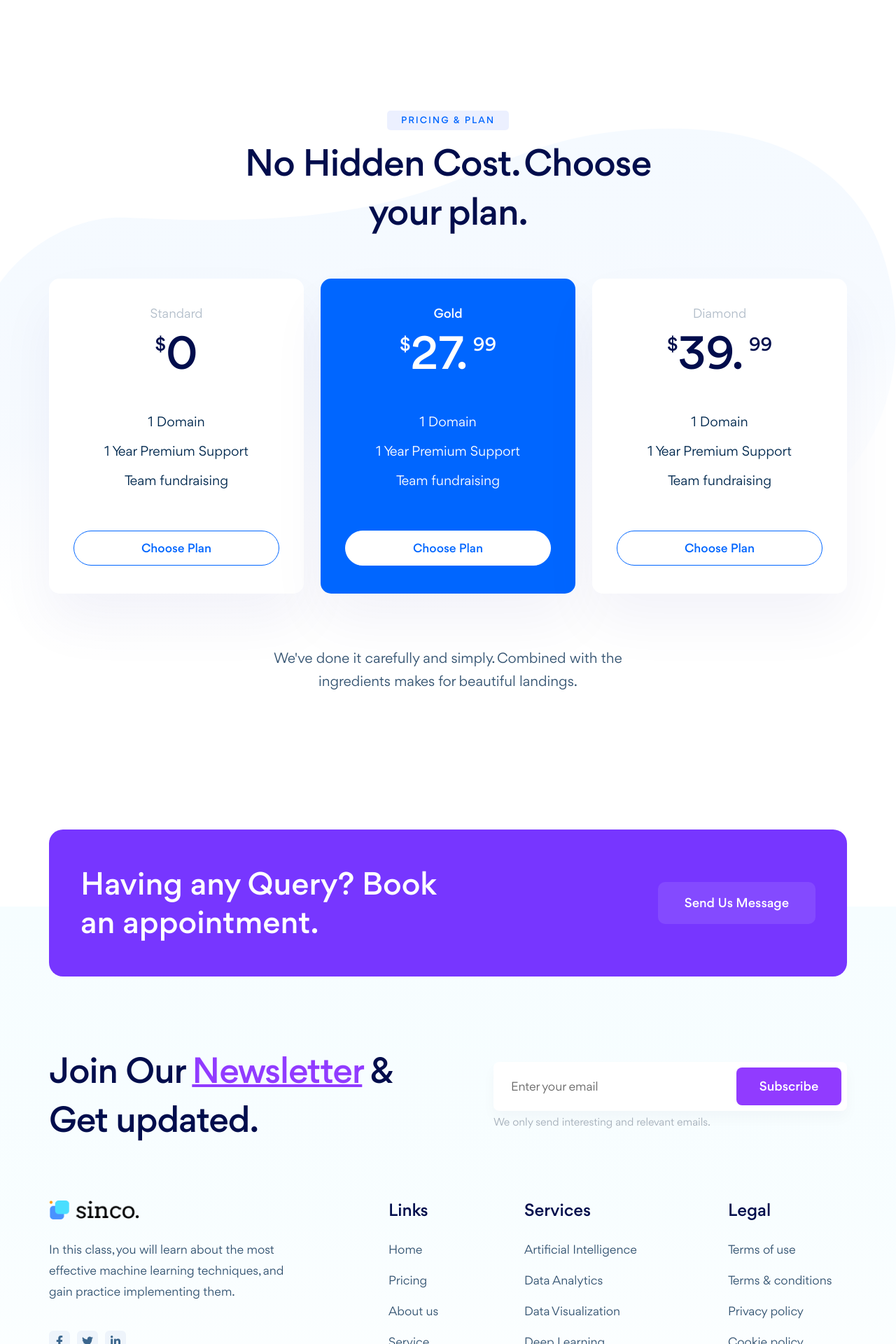
After one commit to ShoaibShoukat2/AiSolutions, a Django app: page /pricing/ in a window 1280 px wide. The commit adds this page. Shown: the part 1754-3674 px from the top of the page at 70% size. Run offline with Django 5.2, Linux system fonts and the light colour scheme; some libraries are stand-ins or nearby versions.

Commit message:
add pricing page

```diff
--- /dev/null
+++ b/app/templates/pricing.html
@@ -0,0 +1,497 @@
+<!DOCTYPE html>
+{% load static %}
+<html lang="en">
+	<head>
+		<meta charset="UTF-8">
+		<meta name="keywords" content="Data Science, Analytics, Data, sass, software company">
+		<meta name="description" content="Sinco - Data Science & Analytics HTML5 Template is designed especially for the agency, multipurpose and business and those who offer business-related services.">
+      	<meta property="og:site_name" content="Sinco">
+      	<meta property="og:url" content="https://heloshape.com/">
+      	<meta property="og:type" content="website">
+      	<meta property="og:title" content="Sinco - Data Science & Analytics HTML5 Template">
+		<meta name='og:image' content='images/assets/ogg.png'>
+		<!-- For IE -->
+		<meta http-equiv="X-UA-Compatible" content="IE=edge">
+		<!-- For Resposive Device -->
+		<meta name="viewport" content="width=device-width, initial-scale=1.0">
+		<!-- For Window Tab Color -->
+		<!-- Chrome, Firefox OS and Opera -->
+		<meta name="theme-color" content="#913BFF">
+		<!-- Windows Phone -->
+		<meta name="msapplication-navbutton-color" content="#913BFF">
+		<!-- iOS Safari -->
+		<meta name="apple-mobile-web-app-status-bar-style" content="#913BFF">
+		<title>Sinco - Data Science & Analytics HTML5 Template</title>
+		<!-- Favicon -->
+		<link rel="icon" type="image/png" sizes="56x56" href="{% static 'images/fav-icon/icon.png' %}">
+		<!-- Main style sheet -->
+		<link rel="stylesheet" type="text/css" href="{% static 'css/style.css' %}" media="all">
+		<!-- responsive style sheet -->
+		<link rel="stylesheet" type="text/css" href="{% static 'css/responsive.css' %}" media="all">
+
+		<!-- Fix Internet Explorer ______________________________________-->
+		<!--[if lt IE 9]>
+			<script src="http://html5shiv.googlecode.com/svn/trunk/html5.js"></script>
+			<script src="vendor/html5shiv.js"></script>
+			<script src="vendor/respond.js"></script>
+		<![endif]-->
+	</head>
+
+	<body>
+		<div class="main-page-wrapper">
+			<!-- ===================================================
+				Loading Transition
+			==================================================== -->
+			<section>
+				<div id="preloader">
+					<div id="ctn-preloader" class="ctn-preloader">
+						<div class="animation-preloader">
+							<div class="icon"><img src="{% static 'images/logo/preloader.jpg' %}" alt="" class="m-auto d-block" width="38"></div>
+							<div class="txt-loading mt-2">
+								<span data-text-preloader="E" class="letters-loading">
+									E
+								</span>
+								<span data-text-preloader="L" class="letters-loading">
+									L
+								</span>
+								<span data-text-preloader="E" class="letters-loading">
+									E
+								</span>
+								<span data-text-preloader="C" class="letters-loading">
+									C
+								</span>
+								<span data-text-preloader="T" class="letters-loading">
+									T
+								</span>
+								<span data-text-preloader="O" class="letters-loading">
+									O
+								</span>
+								<span data-text-preloader="R" class="letters-loading">
+									R
+								</span>
+							</div>
+						</div>
+					</div>
+				</div>
+			</section>
+
+
+			<!--
+			=============================================
+				Search
+			==============================================
+			-->
+			<div class="offcanvas offcanvas-top theme-search-form bg-three justify-content-center" tabindex="-1" id="offcanvasTop">
+				<button type="button" class="close-btn tran3s" data-bs-dismiss="offcanvas" aria-label="Close"><i class="bi bi-x-lg"></i></button>
+				<div class="form-wrapper">
+					<form action="#">
+						<input type="text" placeholder="Search Keyword....">
+					</form>
+				</div> <!-- /.form-wrapper -->
+			</div>
+
+
+			<!--
+			=============================================
+				Theme Main Menu
+			==============================================
+			-->
+			<header class="theme-main-menu sticky-menu theme-menu-four">
+				<div class="inner-content">
+					<div class="d-flex align-items-center">
+						<div class="logo order-lg-0"><a href="index.html" class="d-block"><img src="images/logo/logo_03.png" alt="" width="90"></a></div>
+
+						<div class="right-widget d-flex align-items-center ms-auto order-lg-3">
+							<!-- <div class="call-button d-none d-xl-block me-5">Call us <a href="#">(+880) 321 782 110</a></div> -->
+							<button class="menu-search-btn tran3s" type="button" data-bs-toggle="offcanvas" data-bs-target="#offcanvasTop" aria-controls="offcanvasTop"><i class="bi bi-search"></i></button>
+							<a href="contact-us.html" class="send-msg-btn tran3s d-none d-lg-block">Send us Message</a>
+						</div> <!-- /.right-widget -->
+
+						<nav class="navbar navbar-expand-lg order-lg-2">
+							<button class="navbar-toggler d-block d-lg-none" type="button" data-bs-toggle="collapse" data-bs-target="#navbarNav" aria-controls="navbarNav" aria-expanded="false" aria-label="Toggle navigation">
+						    	<span></span>
+						 	</button>
+						    <div class="collapse navbar-collapse" id="navbarNav">
+						    	<ul class="navbar-nav">
+						    		<li class="d-block d-lg-none"><div class="logo"><a href="index.html"><img src="images/logo/logo_01.png" alt="" width="130"></a></div></li>
+							        <li class="nav-item dropdown">
+							        	<a class="nav-link" href="/" aria-expanded="false">Home</a>
+
+						            </li>
+									<li class="nav-item">
+							        	<a class="nav-link" href="/aboutus" role="button">About us</a>
+						            </li>
+						            <li class="nav-item active dropdown">
+							        	<a class="nav-link dropdown-toggle" href="/pricing"  aria-expanded="false">Pricing</a>
+
+						            </li>
+
+						            <li class="nav-item">
+							        	<a class="nav-link" href="contact-us.html" role="button">Contact</a>
+						            </li>
+						    	</ul>
+						    	<!-- Mobile Content -->
+						    	<div class="mobile-content d-block d-lg-none">
+						    		<div class="d-flex flex-column align-items-center justify-content-center mt-70">
+						    			<a href="contact-us.html" class="send-msg-btn tran3s mb-10">Send us Message</a>
+						    			<div class="call-button">Call us <a href="#">(+880) 321 782 110</a></div>
+						    		</div>
+						    	</div> <!-- /.mobile-content -->
+						    </div>
+						</nav>
+					</div>
+				</div> <!-- /.inner-content -->
+			</header> <!-- /.theme-main-menu -->
+
+
+
+			<!--
+			=============================================
+				Theme Inner Banner
+			==============================================
+			-->
+			<div class="theme-inner-banner">
+				<div class="container">
+					<h2 class="intro-title text-center">Our Pricing</h2>
+					<ul class="page-breadcrumb style-none d-flex justify-content-center">
+						<li><a href="index.html">Home</a></li>
+						<li class="current-page">Pricing</li>
+					</ul>
+				</div>
+				<img src="{% static 'images/shape/shape_38.svg' %}" alt="" class="shapes shape-one">
+				<img src="{% static 'images/shape/shape_39.svg' %}" alt="" class="shapes shape-two">
+			</div> <!-- /.theme-inner-banner -->
+
+
+
+
+			<!--
+			=====================================================
+				Pricing Section One
+			=====================================================
+			-->
+			<div class="pricing-section-one mt-130 lg-mt-110">
+				<div class="container" data-aos="fade-up">
+					<div class="row">
+						<div class="col-xxl-7 col-xl-8 col-lg-7 col-md-9 m-auto">
+							<div class="title-style-one text-center">
+								<h2 class="main-title">Solo, Agency or Team? We’ve got you Covered</h2>
+							</div> <!-- /.title-style-one -->
+						</div>
+					</div>
+
+					<ul class="nav nav-tabs justify-content-center pricing-nav-one" role="tablist">
+				  		<li class="nav-item" role="presentation">
+				  			<button class="nav-link active" data-bs-toggle="tab" data-bs-target="#month" type="button" role="tab">Monthly</button>
+				  		</li>
+				  		<li class="nav-item" role="presentation">
+				  			<button class="nav-link" data-bs-toggle="tab" data-bs-target="#year" type="button" role="tab">Yearly</button>
+				  		</li>
+					</ul>
+				</div> <!-- /.container -->
+
+				<div class="pricing-table-area-one" data-aos="fade-up" data-aos-delay="100">
+					<div class="container">
+						<div class="tab-content">
+							<div class="tab-pane active show" id="month">
+						  		<div class="row gx-xxl-5">
+									<div class="col-md-6">
+										<div class="pr-table-wrapper active md-mb-30">
+											<div class="pack-name">Business</div>
+											<div class="pack-details">For individuals and teams. Get <span>1 year <br> premium market access</span></div>
+											<div class="top-banner d-sm-flex justify-content-center align-items-center">
+												<div class="price"><sup>$</sup>75</div>
+												<div>
+													<span>Monthly membership</span>
+													<em>Starting at $75/mo with </em>
+												</div>
+											</div> <!-- /.top-banner -->
+											<ul class="pr-feature style-none">
+												<li>Unlimited campaigns</li>
+												<li>Push Notifications</li>
+												<li>Team fundraising</li>
+											</ul>
+											<a href="#" class="trial-button">Try us without risk. <span>Choose plan <i class="fas fa-chevron-right"></i></span> </a>
+										</div> <!-- /.pr-table-wrapper -->
+									</div>
+									<div class="col-md-6">
+										<div class="pr-table-wrapper">
+											<div class="pack-name">Agency</div>
+											<div class="pack-details">For big agency & teams. Get <span>1 year <br> premium market access</span></div>
+											<div class="top-banner d-sm-flex justify-content-center align-items-center">
+												<div class="price"><sup>$</sup>99</div>
+												<div>
+													<span>Monthly membership</span>
+													<em>Starting at $99/mo with </em>
+												</div>
+											</div> <!-- /.top-banner -->
+											<ul class="pr-feature style-none">
+												<li>Unlimited campaigns</li>
+												<li>Push Notifications</li>
+												<li>Team fundraising</li>
+											</ul>
+											<a href="#" class="trial-button">Try us without risk. <span>Choose plan <i class="fas fa-chevron-right"></i></span> </a>
+										</div> <!-- /.pr-table-wrapper -->
+									</div>
+								</div>
+							</div>
+
+							<div class="tab-pane" id="year">
+						  		<div class="row gx-xxl-5">
+									<div class="col-md-6">
+										<div class="pr-table-wrapper active md-mb-30">
+											<div class="pack-name">Business</div>
+											<div class="pack-details">For individuals and teams. Get <span>2 year <br> premium market access</span></div>
+											<div class="top-banner d-sm-flex justify-content-center align-items-center">
+												<div class="price"><sup>$</sup>69</div>
+												<div>
+													<span>Yearly membership</span>
+													<em>Starting at $69/mo with </em>
+												</div>
+											</div> <!-- /.top-banner -->
+											<ul class="pr-feature style-none">
+												<li>Unlimited campaigns</li>
+												<li>Push Notifications</li>
+												<li>Team fundraising</li>
+											</ul>
+											<a href="#" class="trial-button">Try us without risk. <span>Choose plan <i class="fas fa-chevron-right"></i></span> </a>
+										</div> <!-- /.pr-table-wrapper -->
+									</div>
+									<div class="col-md-6">
+										<div class="pr-table-wrapper">
+											<div class="pack-name">Agency</div>
+											<div class="pack-details">For big agency & teams. Get <span>2 year <br> premium market access</span></div>
+											<div class="top-banner d-sm-flex justify-content-center align-items-center">
+												<div class="price"><sup>$</sup>97</div>
+												<div>
+													<span>Yearly membership</span>
+													<em>Starting at $97/mo with </em>
+												</div>
+											</div> <!-- /.top-banner -->
+											<ul class="pr-feature style-none">
+												<li>Unlimited campaigns</li>
+												<li>Push Notifications</li>
+												<li>Team fundraising</li>
+											</ul>
+											<a href="#" class="trial-button">Try us without risk. <span>Choose plan <i class="fas fa-chevron-right"></i></span> </a>
+										</div> <!-- /.pr-table-wrapper -->
+									</div>
+								</div>
+							</div>
+						</div> <!-- /.tab-content -->
+
+						<div class="msg-note mt-80 lg-mt-50" data-aos="fade-up">If you Need any Custom or others Pricing System. <br> Please <a href="contact-us.html">Send Message</a></div>
+					</div>
+				</div> <!-- /.pricing-table-area-one -->
+			</div> <!-- /.pricing-section-one -->
+
+
+
+			<!--
+			=====================================================
+				Pricing Section Two
+			=====================================================
+			-->
+			<div class="pricing-section-two position-relative mt-150 mb-180 lg-mt-80 lg-mb-80">
+				<div class="container">
+					<div class="row align-items-center">
+						<div class="col-xl-7 col-lg-6 col-md-8 m-auto">
+							<div class="title-style-one text-center mb-20" data-aos="fade-up">
+								<div class="sc-title-five">Pricing & Plan</div>
+								<h2 class="main-title">No Hidden Cost. Choose your plan.</h2>
+							</div> <!-- /.title-style-one -->
+						</div>
+					</div>
+					<div class="pricing-table-area-two">
+						<div class="row">
+							<div class="col-xxl-10 m-auto">
+								<div class="row justify-content-center">
+									<div class="col-lg-4 col-sm-6" data-aos="fade-right">
+										<div class="pr-table-wrapper tran3s mt-40">
+											<div class="pack-name">Standard</div>
+											<div class="price"><sup>$</sup>0</div>
+											<ul class="pr-feature style-none">
+												<li>1 Domain</li>
+												<li>1 Year Premium Support</li>
+												<li>Team fundraising</li>
+											</ul>
+											<a href="#" class="btn-seven w-100 mt-50">Choose Plan</a>
+										</div> <!-- /.pr-table-wrapper -->
+									</div>
+
+									<div class="col-lg-4 col-sm-6" data-aos="fade-up" data-aos-delay="100">
+										<div class="pr-table-wrapper tran3s mt-40 active">
+											<div class="pack-name">Gold</div>
+											<div class="price"><sup>$</sup>27. <sup>99</sup></div>
+											<ul class="pr-feature style-none">
+												<li>1 Domain</li>
+												<li>1 Year Premium Support</li>
+												<li>Team fundraising</li>
+											</ul>
+											<a href="#" class="btn-seven w-100 mt-50">Choose Plan</a>
+										</div> <!-- /.pr-table-wrapper -->
+									</div>
+
+									<div class="col-lg-4 col-sm-6" data-aos="fade-left">
+										<div class="pr-table-wrapper tran3s mt-40">
+											<div class="pack-name">Diamond</div>
+											<div class="price"><sup>$</sup>39. <sup>99</sup></div>
+											<ul class="pr-feature style-none">
+												<li>1 Domain</li>
+												<li>1 Year Premium Support</li>
+												<li>Team fundraising</li>
+											</ul>
+											<a href="#" class="btn-seven w-100 mt-50">Choose Plan</a>
+										</div> <!-- /.pr-table-wrapper -->
+									</div>
+								</div>
+							</div>
+						</div>
+
+						<div class="row">
+							<div class="col-xxl-5 col-xl-6 col-lg-7 m-auto">
+								<p class="info mt-75 lg-mt-50" data-aos="fade-up">We've done it carefully and simply. Combined with the ingredients makes for beautiful landings.</p>
+							</div>
+						</div>
+					</div> <!-- /.pricing-table-area-two -->
+				</div>
+				<img src="{% static 'images/shape/shape_34.svg' %}" alt="" class="shapes shape-one">
+			</div> <!-- /.pricing-section-two -->
+
+
+
+			<!--
+			=============================================
+				Fancy Short Banner Five
+			==============================================
+			-->
+			<div class="fancy-short-banner-five">
+				<div class="container">
+					<div class="bg-wrapper">
+						<div class="row align-items-center">
+							<div class="col-lg-6 text-center text-lg-start" data-aos="fade-right">
+								<h3 class="pe-xxl-5 md-pb-20">Having any Query? Book an appointment.</h3>
+							</div>
+							<div class="col-lg-6 text-center text-lg-end" data-aos="fade-left">
+								<a href="contact-us.html" class="msg-btn tran3s">Send Us Message</a>
+							</div>
+						</div>
+					</div> <!-- /.bg-wrapper -->
+				</div> <!-- /.container -->
+			</div> <!-- /.fancy-short-banner-five -->
+
+
+
+			<!--
+			=====================================================
+				Footer
+			=====================================================
+			-->
+			<div class="footer-style-four space-fix-one theme-basic-footer">
+				<div class="container">
+					<div class="inner-wrapper">
+						<div class="subscribe-area">
+							<div class="row align-items-center">
+								<div class="col-md-6">
+									<div class="title-style-four sm-pb-20">
+										<h4 class="main-title">Join Our <span>Newsletter</span> & Get updated.</h4>
+									</div> <!-- /.title-style-four -->
+								</div>
+								<div class="col-md-6">
+									<div class="subscribe-form">
+										<form action="#">
+											<input type="email" placeholder="Enter your email">
+											<button class="ripple-btn tran3s">Subscribe</button>
+										</form>
+										<p>We only send interesting and relevant emails.</p>
+									</div> <!-- /.subscribe-form -->
+								</div>
+							</div>
+						</div> <!-- /.subscribe-area -->
+						<div class="row">
+							<div class="col-lg-4 footer-intro mb-40">
+								<div class="logo"><a href="index.html"><img src="{% static 'images/logo/logo_01.png' %}" alt="" width="130"></a></div>
+								<p>In this class, you will learn about the most effective machine learning techniques, and gain practice implementing them.</p>
+								<ul class="d-flex social-icon style-none">
+									<li><a href="#"><i class="fab fa-facebook-f"></i></a></li>
+									<li><a href="#"><i class="fab fa-twitter"></i></a></li>
+									<li><a href="#"><i class="fab fa-linkedin-in"></i></a></li>
+								</ul>
+							</div>
+							<div class="col-lg-2 col-sm-4 ms-auto mb-30">
+								<h5 class="footer-title">Links</h5>
+								<ul class="footer-nav-link style-none">
+									<li><a href="index.html">Home</a></li>
+									<li><a href="pricing.html">Pricing</a></li>
+									<li><a href="about-us2.html">About us</a></li>
+									<li><a href="service-V1.html">Service</a></li>
+									<li><a href="blog-V1.html">Blog</a></li>
+								</ul>
+							</div>
+							<div class="col-lg-3 col-sm-4 mb-30">
+								<h5 class="footer-title">Services</h5>
+								<ul class="footer-nav-link style-none">
+									<li><a href="service-details-V1.html">Artificial Intelligence</a></li>
+									<li><a href="service-details-V1.html">Data Analytics</a></li>
+									<li><a href="service-details-V1.html">Data Visualization</a></li>
+									<li><a href="service-details-V1.html">Deep Learning</a></li>
+									<li><a href="service-details-V1.html">Statistical Modeling</a></li>
+								</ul>
+							</div>
+							<div class="col-xl-2 col-lg-3 col-sm-4 mb-30">
+								<h5 class="footer-title">Legal</h5>
+								<ul class="footer-nav-link style-none">
+									<li><a href="faq.html">Terms of use</a></li>
+									<li><a href="faq.html">Terms & conditions</a></li>
+									<li><a href="faq.html">Privacy policy</a></li>
+									<li><a href="faq.html">Cookie policy</a></li>
+								</ul>
+							</div>
+						</div>
+
+						<div class="bottom-footer">
+							<div class="d-lg-flex justify-content-between align-items-center">
+								<ul class="order-lg-1 pb-15 d-flex justify-content-center footer-nav style-none">
+									<li><a href="faq.html">Privacy &amp; Terms.</a></li>
+									<li><a href="faq.html">FAQ</a></li>
+									<li><a href="contact-us.html">Contact Us</a></li>
+								</ul>
+								<p class="copyright text-center order-lg-0 pb-15">Copyright @2022 sinco inc.</p>
+							</div>
+						</div>
+					</div> <!-- /.inner-wrapper -->
+				</div>
+			</div> <!-- /.footer-style-four -->
+
+
+			<button class="scroll-top">
+				<i class="bi bi-arrow-up-short"></i>
+			</button>
+
+
+
+
+		<!-- Optional JavaScript _____________________________  -->
+
+    	<!-- jQuery first, then Bootstrap JS -->
+    	<!-- jQuery -->
+		<script src="{% static 'vendor/jquery.min.js' %}"></script>
+		<!-- Bootstrap JS -->
+		<script src="{% static 'vendor/bootstrap/js/bootstrap.bundle.min.js' %}"></script>
+		<!-- AOS js -->
+		<script src="{% static 'vendor/aos-next/dist/aos.js' %}"></script>
+		<!-- Slick Slider -->
+		<script src="{% static 'vendor/slick/slick.min.js' %}"></script>
+		<!-- js Counter -->
+		<script src="{% static 'vendor/jquery.counterup.min.js' %}"></script>
+		<script src="{% static 'vendor/jquery.waypoints.min.js' %}"></script>
+		<!-- Fancybox -->
+		<script src="{% static 'vendor/fancybox/dist/jquery.fancybox.min.js' %}"></script>
+		<!-- isotop -->
+		<script  src="{% static 'vendor/isotope.pkgd.min.js' %}"></script>
+
+		<!-- Theme js -->
+		<script src="{% static 'js/theme.js' %}"></script>
+		</div> <!-- /.main-page-wrapper -->
+	</body>
+</html>
--- a/app/urls.py
+++ b/app/urls.py
@@ -3,5 +3,6 @@ from .views import *
 
 urlpatterns = [
     path('',index,name="index-page"),
-    path('aboutus/',aboutus,name="about-page")
+    path('aboutus/',aboutus,name="about-page"),
+    path('pricing/',Pricing,name="pricing-page")
 ]
--- a/app/views.py
+++ b/app/views.py
@@ -12,3 +12,8 @@ def index(request):
 
 def aboutus(request):
     return render(request,'about-us1.html')
+
+
+
+def Pricing(request):
+    return render(request,'pricing.html')
```
Also changed, not shown: app/templates/index.html (+6 -8 lines).
